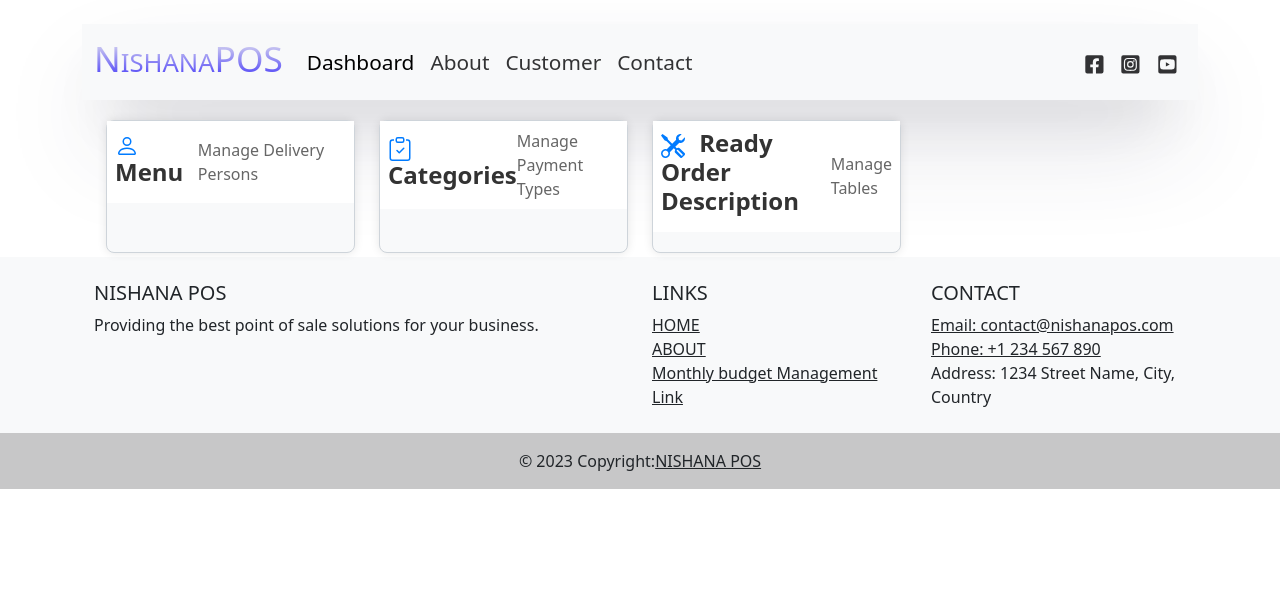
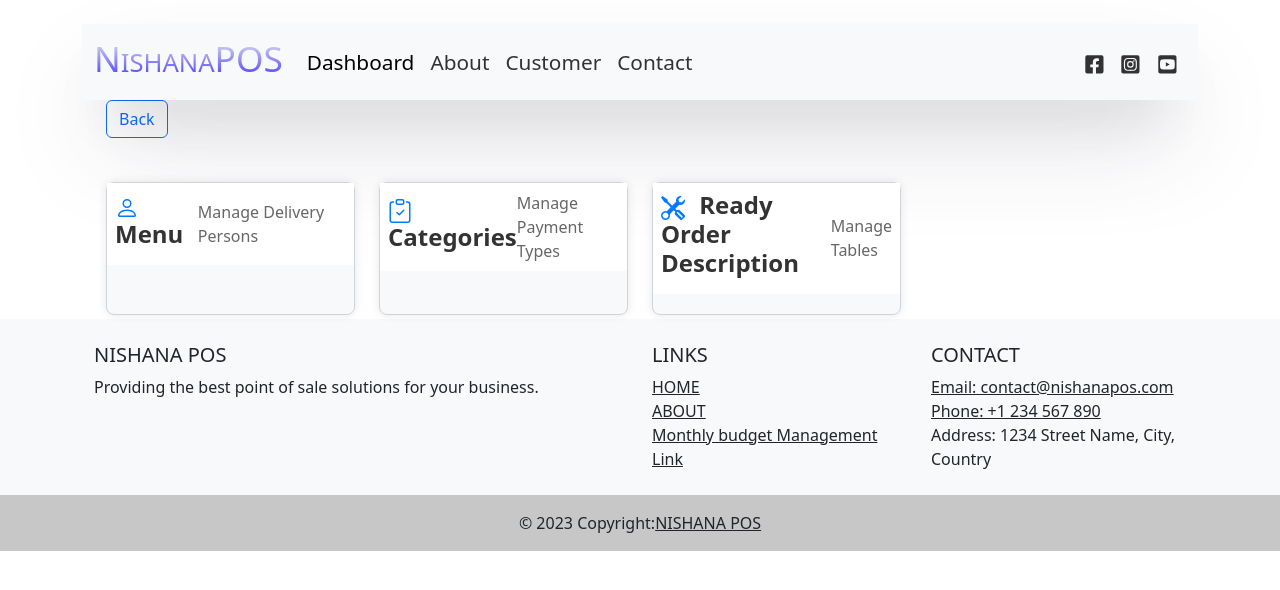
Before and after one commit to jitendra977/pos-frontend-vite, a React (Vite) app: page /bar-menu in a window 1280 px wide. Shown: the top 590 px of the page. Built offline with nearby package versions, Linux system fonts and the light colour scheme.

Commit message:
adding back button

```diff
--- a/src/pages/Bar-Menu.jsx
+++ b/src/pages/Bar-Menu.jsx
@@ -1,11 +1,16 @@
 import React, { useState, useEffect } from 'react';
-import { Container, Row, Col, ListGroup, Card } from 'react-bootstrap';
-import { NavLink } from 'react-router-dom';
-import { BsClipboardCheck, BsTools,BsPerson } from 'react-icons/bs';
+import { Container, Row, Col, ListGroup, Card, Button } from 'react-bootstrap';
+import { NavLink, useNavigate } from 'react-router-dom';
+import { BsClipboardCheck, BsTools, BsPerson } from 'react-icons/bs';
 import './dashboard.css'; // Import custom CSS file for Dashboard
 
 const BarMenu = () => {
   const [isMobileView, setIsMobileView] = useState(false);
+  const navigate = useNavigate(); // Call useNavigate as a function to get the navigate function
+
+  const handleBackClick = () => {
+    navigate('/'); // Use the navigate function
+  };
 
   useEffect(() => {
     const handleResize = () => {
@@ -29,7 +34,7 @@ const BarMenu = () => {
           <ListGroup.Item action as={NavLink} to="/categories" className="mobile-list-item">
             <BsClipboardCheck className="me-2 icon" /> <span className="item-text">Categories</span>
           </ListGroup.Item>
-          <ListGroup.Item action as={NavLink} to="/ready-oder-description" className="mobile-list-item">
+          <ListGroup.Item action as={NavLink} to="/ready-order-description" className="mobile-list-item">
             <BsTools className="me-2 icon" /> <span className="item-text">Ready Order Description</span>
           </ListGroup.Item>
         </ListGroup>
@@ -37,6 +42,12 @@ const BarMenu = () => {
     } else {
       return (
         <Container fluid>
+          {/* Add Back Button */}
+          <Row className="mb-4">
+            <Col md={4} sm={12}>
+              <Button onClick={handleBackClick} variant="outline-primary">Back</Button>
+            </Col>
+          </Row>
           <Row>
             <Col md={4} lg={3} className="mb-4">
               <Card className="desktop-card">
@@ -74,7 +85,6 @@ const BarMenu = () => {
                 </NavLink>
               </Card>
             </Col>
-
           </Row>
         </Container>
       );
--- a/src/pages/menu/categories.jsx
+++ b/src/pages/menu/categories.jsx
@@ -1,7 +1,7 @@
 import React, { useState, useEffect } from 'react';
 import { Table, Button, Form, Row, Col, Container, Card } from 'react-bootstrap';
-import { NavLink } from 'react-router-dom';
-import axios from '../../constant/axios'; // Import axios
+import { NavLink, useNavigate } from 'react-router-dom'; // Import useNavigate
+import axios from '../../constant/axios';
 
 const Categories = () => {
   const [categories, setCategories] = useState([]);
@@ -10,6 +10,8 @@ const Categories = () => {
   const [hoveredCategoryId, setHoveredCategoryId] = useState(null);
   const [editingCategoryId, setEditingCategoryId] = useState(null);
   const [editableCategory, setEditableCategory] = useState({});
+
+  const navigate = useNavigate(); // Initialize useNavigate
 
   useEffect(() => {
     const fetchData = async () => {
@@ -99,6 +101,14 @@ const Categories = () => {
           />
         </Col>
       </Row>
+
+      {/* Add Back Button */}
+      <Row className="mb-4">
+        <Col md={4} sm={12}>
+          <Button onClick={() => navigate(-1)} variant="outline-primary">Back</Button>
+        </Col>
+      </Row>
+
       <div className="table-responsive d-none d-md-block">
         <Table striped bordered hover>
           <thead>
--- a/src/pages/menu/menu.jsx
+++ b/src/pages/menu/menu.jsx
@@ -1,23 +1,32 @@
-import React, { useState, useEffect } from 'react';
-import { Table, Button, Form, Row, Col, Container, Card } from 'react-bootstrap';
-import { NavLink } from 'react-router-dom';
-import axios from '../../constant/axios';
+import React, { useState, useEffect } from "react";
+import {
+  Table,
+  Button,
+  Form,
+  Row,
+  Col,
+  Container,
+  Card,
+} from "react-bootstrap";
+import { NavLink, useNavigate } from "react-router-dom";
+import axios from "../../constant/axios";
 
 const Menus = () => {
   const [menus, setMenus] = useState([]);
   const [categories, setCategories] = useState([]);
-  const [searchTerm, setSearchTerm] = useState('');
-  const [filterBy, setFilterBy] = useState('');
+  const [searchTerm, setSearchTerm] = useState("");
+  const [filterBy, setFilterBy] = useState("");
   const [hoveredMenuId, setHoveredMenuId] = useState(null);
   const [editingMenuId, setEditingMenuId] = useState(null);
   const [editableMenu, setEditableMenu] = useState({});
+  const navigate = useNavigate(); // Initialize useNavigate
 
   useEffect(() => {
     const fetchData = async () => {
       try {
         const [menusResponse, categoriesResponse] = await Promise.all([
-          axios.get('menu-items'),
-          axios.get('categories'),
+          axios.get("menu-items"),
+          axios.get("categories"),
         ]);
         setMenus(menusResponse.data);
         setCategories(categoriesResponse.data);
@@ -32,7 +41,7 @@ const Menus = () => {
     if (window.confirm("Are you sure you want to delete this menu item?")) {
       try {
         await axios.delete(`menu-items/${id}`);
-        setMenus(menus.filter(menu => menu.itemId !== id));
+        setMenus(menus.filter((menu) => menu.itemId !== id));
       } catch (error) {
         console.error("Error deleting menu item:", error);
       }
@@ -46,22 +55,26 @@ const Menus = () => {
 
   const handleInputChange = (e) => {
     const { name, value } = e.target;
-    setEditableMenu(prev => ({
+    setEditableMenu((prev) => ({
       ...prev,
-      [name]: value
+      [name]: value,
     }));
   };
 
   const handleSave = async () => {
     try {
       // Map the selected category name to the corresponding category ID before sending the update
-      const selectedCategory = categories.find(cat => cat.name === editableMenu.categoryName);
+      const selectedCategory = categories.find(
+        (cat) => cat.name === editableMenu.categoryName
+      );
       const updatedMenu = { ...editableMenu, categoryId: selectedCategory?.id };
 
       await axios.put(`menu-items/${editableMenu.itemId}`, updatedMenu);
-      setMenus(menus.map(menu =>
+      setMenus(
+        menus.map((menu) =>
           menu.itemId === editableMenu.itemId ? updatedMenu : menu
-      ));
+        )
+      );
       setEditingMenuId(null);
       setEditableMenu({});
     } catch (error) {
@@ -74,7 +87,7 @@ const Menus = () => {
     setEditableMenu({});
   };
 
-  const filteredMenus = menus.filter(menu => {
+  const filteredMenus = menus.filter((menu) => {
     const term = searchTerm.toLowerCase();
     if (!filterBy) {
       return (
@@ -88,9 +101,20 @@ const Menus = () => {
   return (
     <Container>
       <h1>Menu Management</h1>
+
       <Row className="mb-4">
         <Col md={4} sm={12}>
-          <Button as={NavLink} to="/addMenu" className="btn btn-primary w-100">Add Menu Item</Button>
+          <Button onClick={() => navigate(-1)} variant="outline-primary">
+            Back
+          </Button>
+        </Col>
+      </Row>
+
+      <Row className="mb-4">
+        <Col md={4} sm={12}>
+          <Button as={NavLink} to="/addMenu" className="btn btn-primary w-100">
+            Add Menu Item
+          </Button>
         </Col>
         <Col md={4} sm={12}>
           <Form.Select
@@ -196,10 +220,7 @@ const Menus = () => {
                       >
                         Save
                       </Button>
-                      <Button
-                        variant="secondary"
-                        onClick={handleCancel}
-                      >
+                      <Button variant="secondary" onClick={handleCancel}>
                         Cancel
                       </Button>
                     </>
@@ -238,9 +259,12 @@ const Menus = () => {
             <Card.Body className="d-flex justify-content-between align-items-start">
               <div>
                 <Card.Text>
-                  <strong>ID:</strong> {menu.itemId}<br/>
-                  <strong>Description:</strong> {menu.description}<br/>
-                  <strong>Price:</strong> ${menu.price}<br/>
+                  <strong>ID:</strong> {menu.itemId}
+                  <br />
+                  <strong>Description:</strong> {menu.description}
+                  <br />
+                  <strong>Price:</strong> ${menu.price}
+                  <br />
                   <strong>Category:</strong> {menu.categoryName}
                 </Card.Text>
               </div>
```
Lines whose indentation alone changed are shown as unchanged.
